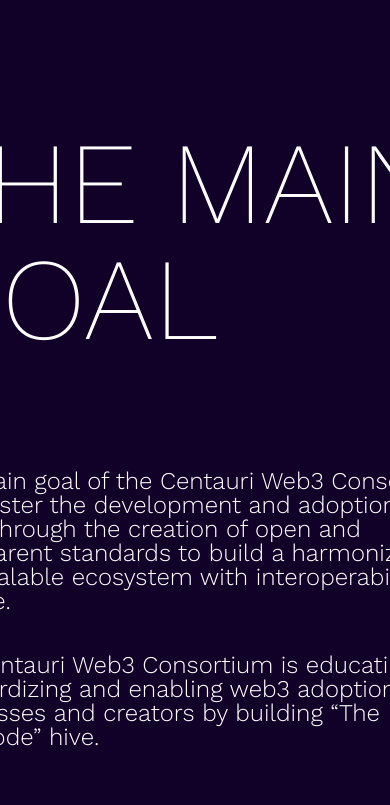
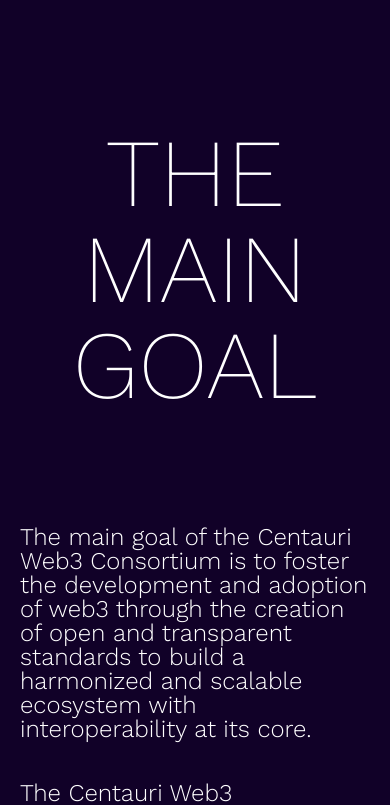
Before and after one commit to metagamehub/centauri, a Next.js app: page / in a window 390 px wide. Shown: the part 2920-3725 px from the top of the page. Built offline with nearby package versions, Linux system fonts and the light colour scheme.

Commit message:
the main goal responsive

```diff
--- a/sections/home/mainGoal.section.tsx
+++ b/sections/home/mainGoal.section.tsx
@@ -1,10 +1,10 @@
 const MainGoal = () => {
   return (
-    <div className='w-full grid lg:grid-cols-2 justify-center items-center gap-28 my-36'>
-      <div className='w-full flex justify-center items-center'>
-        <h2 className='w-[545px] text-[7.25rem] font-extralight leading-none'>{'THE MAIN GOAL'}</h2>
+    <div className='w-full grid lg:grid-cols-2 gap-28 my-36'>
+      <div className='w-full'>
+        <h2 className='text-center text-8xl xl:text-[7.25rem] font-extralight leading-none'>{'THE MAIN GOAL'}</h2>
       </div>
-      <div className='flex flex-col gap-10'>
+      <div className='flex flex-col justify-center items-center gap-10 px-5 lg:p-0'>
         <p className='text-2xl max-w-3xl font-light leading-none'>{'The main goal of the Centauri Web3 Consortium is to foster the development and adoption of web3 through the creation of open and transparent standards to build a harmonized and scalable ecosystem with interoperability at its core.'}</p>
         <p className='text-2xl max-w-3xl font-light leading-none'>{'The Centauri Web3 Consortium is educating, standardizing and enabling web3 adoption for businesses and creators by building “The Metanode” hive.'}</p>
       </div>
```
